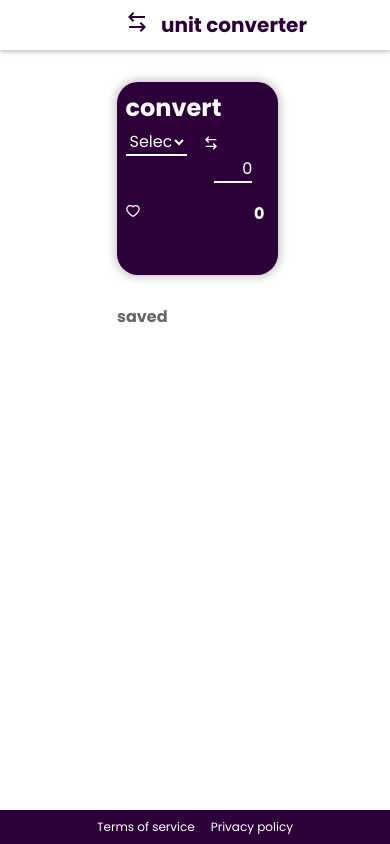
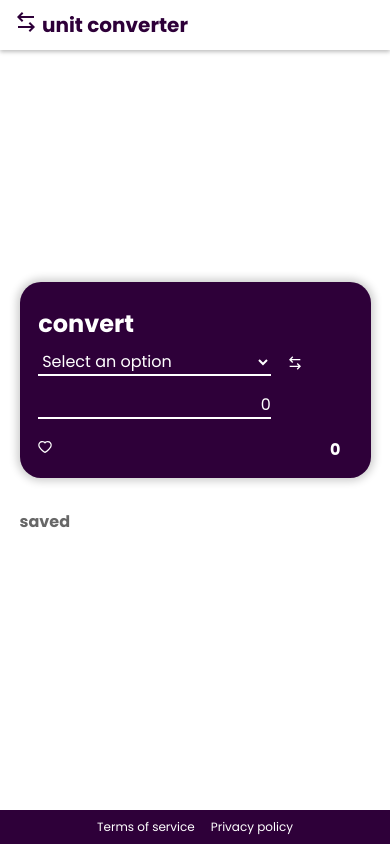
Before and after one commit to AlbertoLanchas/unit-converter, a React (Create React App) app in the folder client/: page / in a window 390 px wide. Built offline with nearby package versions, Linux system fonts and the light colour scheme; no server answers.

Commit message:
Styling responsive to max width 700px
Signed-off-by: AlbertoLanchas <albertolsn7@gmail.com>

```diff
--- a/client/src/scss/App.scss
+++ b/client/src/scss/App.scss
@@ -13,4 +13,5 @@ html {
   height: 100vh;
   display: flex;
   flex-direction: column;
+  justify-content: space-between;
 }
--- a/client/src/scss/Convert.scss
+++ b/client/src/scss/Convert.scss
@@ -1,14 +1,14 @@
 .Convert {
+  display: flex;
+  flex-direction: column;
   width: 41.32%;
-  height: 193px;
+  padding: 1rem 0;
   background: #2e0039;
   box-shadow: 0px 0px 8px 3px rgba(0, 0, 0, 0.2);
   border-radius: 21px;
   margin-top: 2rem;
   margin-left: 30%;
-  margin-bottom: 7.7%;
-  display: flex;
-  flex-direction: column;
+  margin-bottom: 5%;
 
   &-title {
     // background-color: red;
@@ -82,4 +82,25 @@
 }
 
 @media screen and (max-width: 700px) {
+  .Convert {
+    width: 90%;
+    margin: 0;
+    margin-bottom: 2rem;
+
+    &-initial {
+      margin-bottom: 1rem;
+      &--select {
+        width: 70%;
+      }
+    }
+
+    &-result {
+      margin-left: 5.32%;
+
+      &--input {
+        cursor: pointer;
+        width: 70%;
+      }
+    }
+  }
 }
--- a/client/src/scss/Footer.scss
+++ b/client/src/scss/Footer.scss
@@ -1,11 +1,6 @@
 .Footer {
   color: white;
-  position: absolute;
   width: 100%;
-  // height: 3.49%;
-  // dar un padding que ocupe eso en vez de dar un height
-  left: 0px;
-  bottom: 0px;
   background: #2e0039;
 
   display: flex;
--- a/client/src/scss/Header.scss
+++ b/client/src/scss/Header.scss
@@ -17,3 +17,12 @@
     line-height: 1.875rem;
   }
 }
+
+@media screen and (max-width: 700px) {
+  .Header {
+    margin-bottom: 1rem;
+    &-icon {
+      margin: 0;
+    }
+  }
+}
--- a/client/src/scss/Main.scss
+++ b/client/src/scss/Main.scss
@@ -1,5 +1,5 @@
 .Main {
-  height: 100%;
+  margin-bottom: 2rem;
 }
 
 .Main-saved {
@@ -18,21 +18,22 @@
 .Main-converted {
   display: grid;
   grid-template-columns: repeat(2, 1fr);
+  gap: 1.4rem;
 }
 
-// &--text {
-//   position: absolute;
-//   width: 188px;
-//   height: 26px;
-//   left: 529px;
-//   top: 378px;
+@media screen and (max-width: 700px) {
+  .Main {
+    display: flex;
+    flex-direction: column;
+    align-items: center;
+    flex-direction: center;
+  }
+  .Main-saved {
+    width: 90%;
+    margin: 0;
+  }
 
-//   font-family: "Poppins";
-//   font-style: normal;
-//   font-weight: 700;
-//   font-size: 16px;
-//   line-height: 24px;
-
-//   color: #676767;
-//   background-color: red;
-// }
+  .Main-converted {
+    grid-template-columns: repeat(1, 1fr);
+  }
+}
--- a/client/src/scss/Saved.scss
+++ b/client/src/scss/Saved.scss
@@ -1,4 +1,7 @@
 .Saved {
+  display: flex;
+  justify-content: space-between;
+  padding: 0.5rem;
   background-color: #e3e3e3;
   color: #676767;
   font-weight: 400;
@@ -6,13 +9,14 @@
   line-height: 1.32rem;
   box-shadow: 0px 0px 2px 2px rgba(0, 0, 0, 0.1);
   border-radius: 0.62rem;
-  margin-bottom: 1.3rem;
-  margin-right: 1.56rem;
 
   &-remove {
     cursor: pointer;
-    position: relative;
-    left: 90%;
-    top: -20px;
+    margin: 0 0.5rem;
   }
 }
+
+@media screen and (max-width: 700px) {
+  .Saved {
+  }
+}
```
